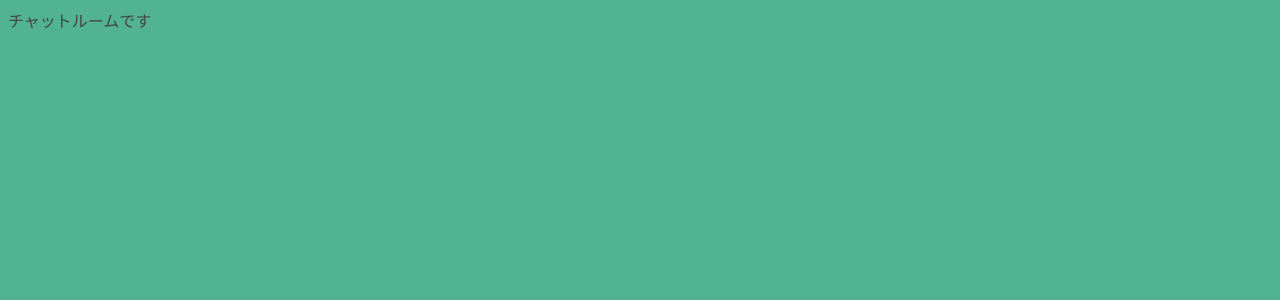
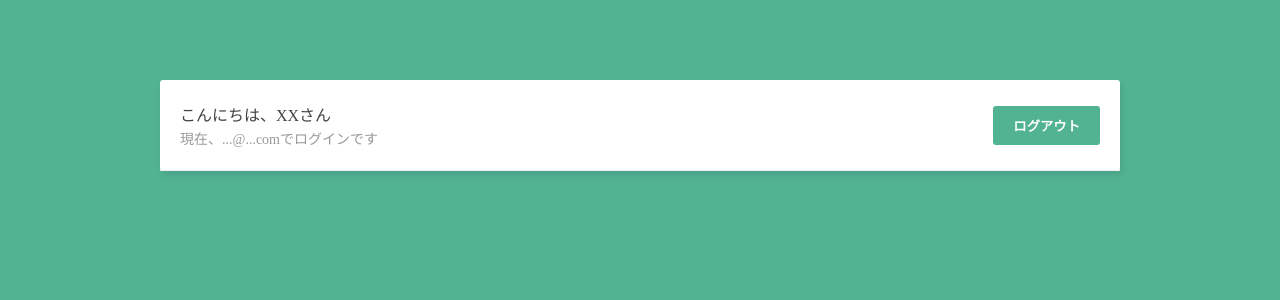
Before and after one commit to PoC-ymmtd0x0b/live-chat-vuejs, a Vue app: page /chatroom in a window 1280 px wide. Shown: the top 300 px of the page. Built offline with nearby package versions, Linux system fonts and the light colour scheme.

Commit message:
ナビゲーションバーを作成

```diff
--- /dev/null
+++ b/src/components/NavBar.vue
@@ -0,0 +1,30 @@
+<template>
+  <nav>
+    <div>
+      <p>こんにちは、XXさん</p>
+      <p class="email">現在、...@...comでログインです</p>
+    </div>
+    <button>ログアウト</button>
+  </nav>
+</template>
+
+<script></script>
+
+<style scoped>
+nav {
+  padding: 20px;
+  border-bottom: 1px solid #eee;
+  display: flex;
+  justify-content: space-between;
+  align-items: center;
+}
+nav p {
+  margin: 2px auto;
+  font-size: 16px;
+  color: #444;
+}
+nav p.email {
+  font-size: 14px;
+  color: #999;
+}
+</style>
--- a/src/views/ChatroomPage.vue
+++ b/src/views/ChatroomPage.vue
@@ -1,9 +1,15 @@
 <template>
-  <div>チャットルームです</div>
+  <div class="container">
+    <NavBar />
+  </div>
 </template>
 
 <script>
-export default {}
+import NavBar from '@/components/NavBar.vue'
+
+export default {
+  components: { NavBar },
+}
 </script>
 
 <style scoped></style>
```
